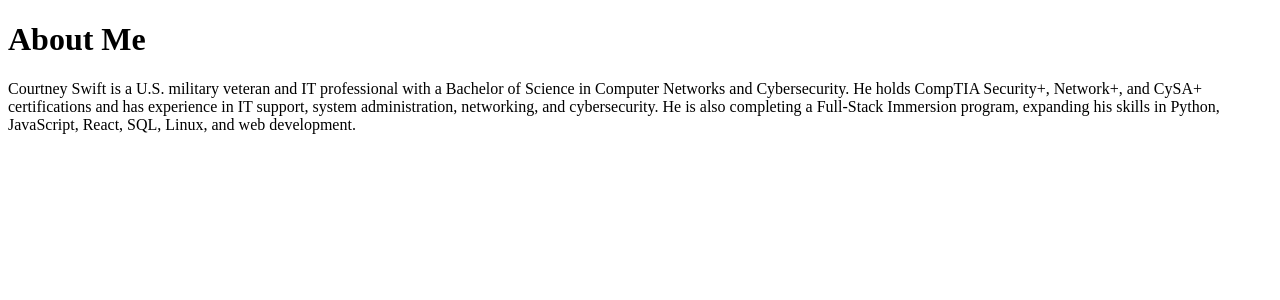
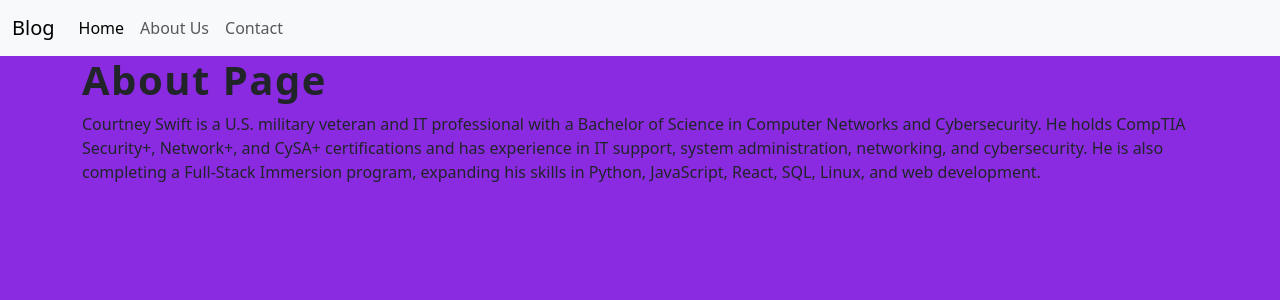
Before and after one commit to courtney-swift/Django-Intro, a Django app: page /about/ in a window 1280 px wide. Shown: the top 300 px of the page. Run offline with Django 5.2, Linux system fonts and the light colour scheme.

Commit message:
Contact & About Updated

```diff
--- a/pages/urls.py
+++ b/pages/urls.py
@@ -1,8 +1,9 @@
 from django.urls import path
-from .views import HomePageView, AboutPageView
+from .views import HomePageView, AboutPageView, contact_page
 
 
 urlpatterns = [
   path('', HomePageView.as_view(), name="home"),
   path('about/', AboutPageView.as_view(), name="about"),
+  path('contact/', contact_page, name="contact")
 ]
--- a/pages/views.py
+++ b/pages/views.py
@@ -1,11 +1,18 @@
 from django.views.generic import TemplateView
+from django.shortcuts import HttpResponse, render
 
 # Create your views here.
 # Function based Views vs. Class Based Views
 
 
-class HomePageView(TemplateView):
+class HomePageView(TemplateView): #Heritage - OOP (Object Oriented Programming)
   template_name = "pages/home.html"
 
 class AboutPageView(TemplateView):
   template_name = "pages/about.html"
+
+
+# Function Based Views
+def contact_page(request):
+  # return HttpResponse("Hello World from FBV")
+  return render(request, "pages/contact.html")
--- /dev/null
+++ b/static/css/home.css
@@ -0,0 +1,14 @@
+body {
+  background-color: blueviolet;
+}
+
+
+h1 {
+  text-transform: capitalize;
+  letter-spacing: 1.5px;
+  font-weight: bolder;
+}
+
+.photo img{
+  object-fit: cover;
+}
--- /dev/null
+++ b/static/js/home.js
@@ -0,0 +1 @@
+console.log("Printing out from static files / Home Page");
--- /dev/null
+++ b/templates/base.html
@@ -0,0 +1,20 @@
+<!DOCTYPE html>
+<html lang="en">
+<head>
+  <meta charset="UTF-8">
+  <meta name="viewport" content="width=device-width, initial-scale=1.0">
+  <link href="https://cdn.jsdelivr.net/npm/bootstrap@5.3.8/dist/css/bootstrap.min.css" rel="stylesheet" integrity="sha384-sRIl4kxILFvY47J16cr9ZwB07vP4J8+LH7qKQnuqkuIAvNWLzeN8tE5YBujZqJLB" crossorigin="anonymous">
+  {% block css %} {% endblock %}
+  <title>{% block title %}{% endblock %}</title>
+</head>
+<body>
+  {% include 'navbar.html' %}
+  <div class="container">
+    {% block content %}
+    <!-- Pages will be rendered here -->
+    {% endblock %}
+  </div>
+  <script src="https://cdn.jsdelivr.net/npm/bootstrap@5.3.8/dist/js/bootstrap.bundle.min.js" integrity="sha384-FKyoEForCGlyvwx9Hj09JcYn3nv7wiPVlz7YYwJrWVcXK/BmnVDxM+D2scQbITxI" crossorigin="anonymous"></script>
+  {% block js %}{% endblock %}
+</body>
+</html>
--- /dev/null
+++ b/templates/navbar.html
@@ -0,0 +1,33 @@
+<nav class="navbar navbar-expand-lg bg-body-tertiary">
+  <div class="container-fluid">
+    <a class="navbar-brand" href="{% url 'home' %}">Blog</a>
+    <button class="navbar-toggler" type="button" data-bs-toggle="collapse" data-bs-target="#navbarNavDropdown" aria-controls="navbarNavDropdown" aria-expanded="false" aria-label="Toggle navigation">
+      <span class="navbar-toggler-icon"></span>
+    </button>
+    <div class="collapse navbar-collapse" id="navbarNavDropdown">
+      <ul class="navbar-nav">
+        <li class="nav-item">
+          <a class="nav-link active" aria-current="page" href="{% url 'home' %}">Home</a>
+        </li>
+        <li class="nav-item">
+          <a class="nav-link" href="{% url 'about' %}">About Us</a>
+        </li>
+        <li class="nav-item">
+          <a class="nav-link" href="{% url 'contact' %}">Contact</a>
+        </li>
+        <!--
+        <li class="nav-item dropdown">
+          <a class="nav-link dropdown-toggle" href="#" role="button" data-bs-toggle="dropdown" aria-expanded="false">
+            Dropdown link
+          </a>
+          <ul class="dropdown-menu">
+            <li><a class="dropdown-item" href="#">Action</a></li>
+            <li><a class="dropdown-item" href="#">Another action</a></li>
+            <li><a class="dropdown-item" href="#">Something else here</a></li>
+          </ul>
+        </li>
+        -->
+      </ul>
+    </div>
+  </div>
+</nav>
--- a/templates/pages/about.html
+++ b/templates/pages/about.html
@@ -1,13 +1,18 @@
-<!DOCTYPE html>
-<html lang="en">
-<head>
-  <meta charset="UTF-8">
-  <meta name="viewport" content="width=device-width, initial-scale=1.0">
-  <title>Document</title>
-</head>
-<body>
-  <h1>About Me</h1>
-  <p>Courtney Swift is a U.S. military veteran and IT professional with a Bachelor of Science in Computer Networks and Cybersecurity. He holds CompTIA Security+, Network+, and CySA+ certifications and has experience in IT support, system administration, networking, and cybersecurity. He is also completing a Full-Stack Immersion program, expanding his skills in Python, JavaScript, React, SQL, Linux, and web development.
-</p>
-</body>
-</html>
+{% extends 'base.html' %}
+{% load static %}
+
+{% block css %}
+  <link rel="stylesheet" href="{% static 'css/home.css' %}">
+{% endblock %}
+
+
+{% block title %}
+    About
+{% endblock %}
+
+{% block content %}
+    <h1>About Page</h1>
+    <p>Courtney Swift is a U.S. military veteran and IT professional with a Bachelor of Science in Computer Networks and Cybersecurity. He holds CompTIA Security+, Network+, and CySA+ certifications and has experience in IT support, system administration, networking, and cybersecurity. He is also completing a Full-Stack Immersion program, expanding his skills in Python, JavaScript, React, SQL, Linux, and web development. </p>
+{% endblock %}
+
+{% block js %}{% endblock %}
```
Also changed, not shown: templates/pages/contact.html (added, +18 -0 lines), templates/pages/home.html (+25 -12 lines), static/img/Luxury.jpg (added).
